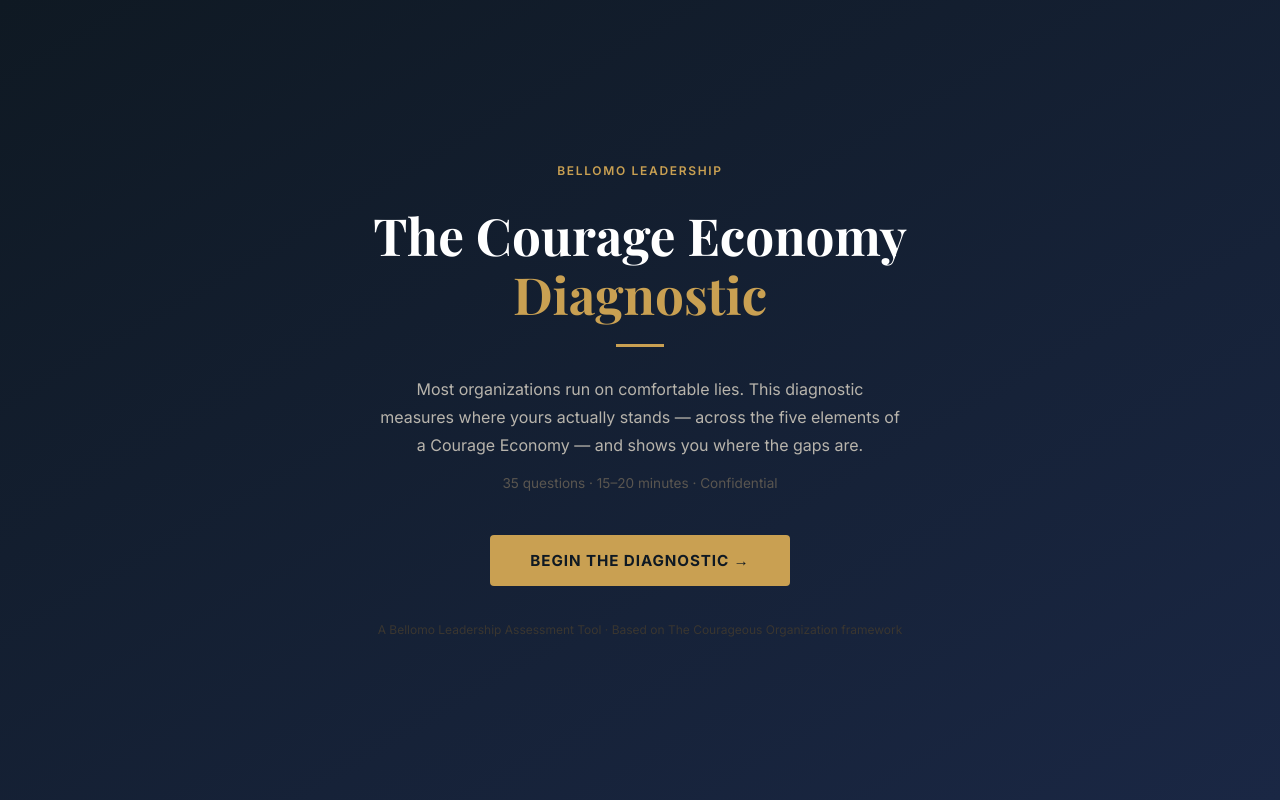
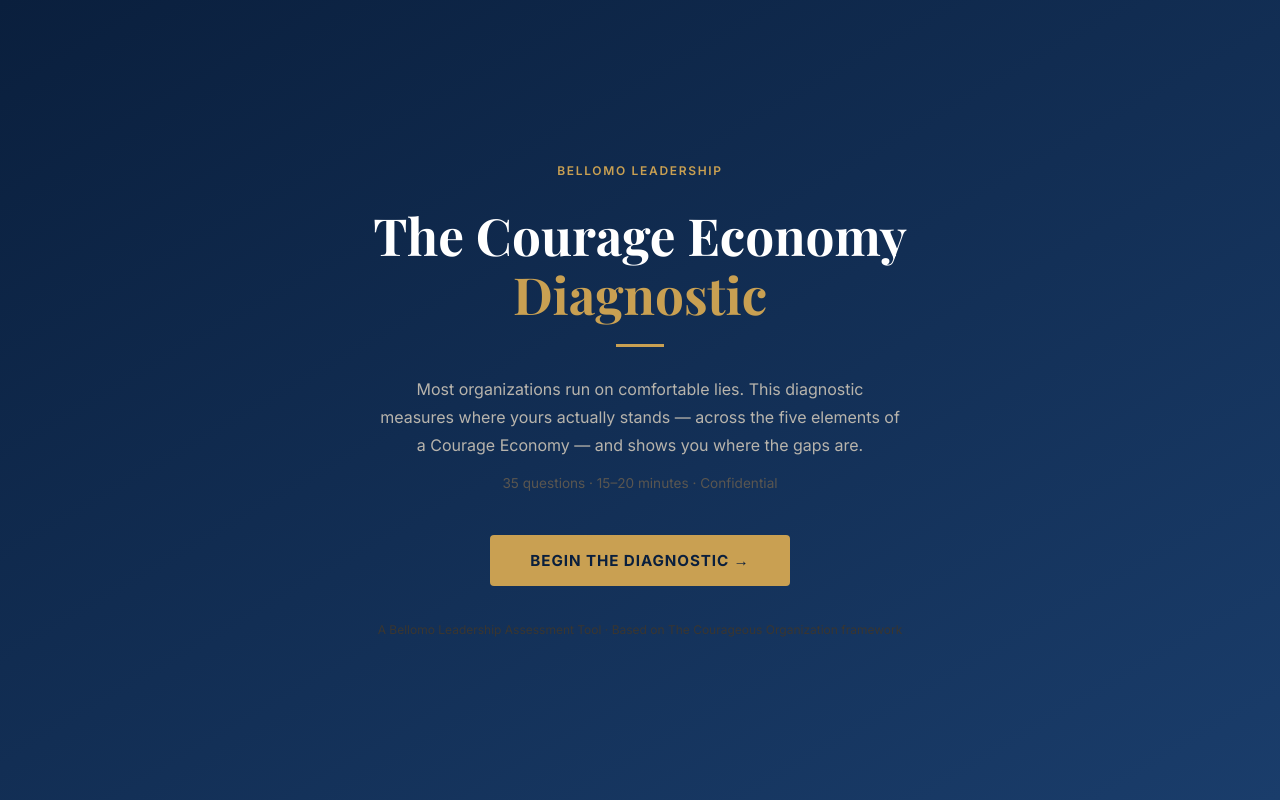
Before and after one commit to thane-eng/Courage-Diagnostic, a Next.js app in the folder courage-diagnostic/: page / in a window 1280 px wide. Built offline with nearby package versions, Linux system fonts and the light colour scheme.

Commit message:
Update index.js

```diff
--- a/courage-diagnostic/pages/index.js
+++ b/courage-diagnostic/pages/index.js
@@ -60,10 +60,10 @@
 function lieRisk(answers) {
   const avg = (elementScore(answers, 'Challenge') + elementScore(answers, 'Trust')) / 2;
   if (avg < 40) return { level: 'High',     color: '#c0392b', bg: 'rgba(192,57,43,0.12)' };
-  if (avg < 65) return { level: 'Moderate', color: '#e67e22', bg: 'rgba(230,126,34,0.12)' };
+  if (avg < 65) return { level: 'Moderate', color: '#c9a052', bg: 'rgba(201,160,82,0.12)' };
   return           { level: 'Low',      color: '#27ae60', bg: 'rgba(39,174,96,0.12)' };
 }
-function scoreColor(s) { return s < 45 ? '#c0392b' : s < 65 ? '#e67e22' : '#27ae60'; }
+function scoreColor(s) { return s < 45 ? '#c0392b' : s < 65 ? '#c9a052' : '#27ae60'; }
 function scoreLabel(s) {
   if (s < 40) return 'Critical'; if (s < 55) return 'At Risk';
   if (s < 70) return 'Developing'; if (s < 85) return 'Strong'; return 'Exceptional';
@@ -107,7 +107,7 @@
 
 // ── STYLES ─────────────────────────────────────────────────────────────────
 const S = {
-  page:       { minHeight: '100vh', background: '#0f1923', color: '#e8e4dc' },
+  page:       { minHeight: '100vh', background: '#0a1f3d', color: '#e8e4dc' },
   center:     { display: 'flex', flexDirection: 'column', alignItems: 'center', justifyContent: 'center', minHeight: '100vh', padding: '48px 24px' },
   wrap:       { maxWidth: '680px', width: '100%', margin: '0 auto' },
   wrapWide:   { maxWidth: '800px', width: '100%', margin: '0 auto', padding: '60px 24px' },
@@ -118,7 +118,7 @@
   gold:       { color: '#c9a052' },
   divider:    { width: '48px', height: '3px', background: '#c9a052', marginTop: '20px', marginBottom: '28px' },
   card:       { background: 'rgba(255,255,255,0.04)', border: '1px solid rgba(255,255,255,0.08)', borderRadius: '8px', padding: '28px' },
-  btnGold:    { background: '#c9a052', color: '#0f1923', border: 'none', padding: '16px 40px', fontSize: '0.95rem', fontWeight: 700, letterSpacing: '0.06em', textTransform: 'uppercase', cursor: 'pointer', borderRadius: '4px' },
+  btnGold:    { background: '#c9a052', color: '#0a1f3d', border: 'none', padding: '16px 40px', fontSize: '0.95rem', fontWeight: 700, letterSpacing: '0.06em', textTransform: 'uppercase', cursor: 'pointer', borderRadius: '4px' },
   btnOutline: { background: 'transparent', color: '#c9a052', border: '1px solid rgba(201,160,82,0.5)', padding: '12px 28px', fontSize: '0.85rem', fontWeight: 600, cursor: 'pointer', borderRadius: '4px', letterSpacing: '0.05em' },
   input:      { width: '100%', background: 'rgba(255,255,255,0.05)', border: '1px solid rgba(255,255,255,0.12)', borderRadius: '4px', padding: '14px 16px', color: '#e8e4dc', fontSize: '1rem', fontFamily: 'Inter, sans-serif' },
   label:      { display: 'block', marginBottom: '8px', fontSize: '0.8rem', fontWeight: 600, color: '#7a7670', textTransform: 'uppercase', letterSpacing: '0.1em' },
@@ -127,7 +127,7 @@
 // ── INTRO ──────────────────────────────────────────────────────────────────
 function Intro({ onStart }) {
   return (
-    <div style={{ ...S.page, background: 'linear-gradient(150deg,#0f1923 0%,#1a2744 100%)' }}>
+    <div style={{ ...S.page, background: 'linear-gradient(150deg,#0a1f3d 0%,#1a3d6b 100%)' }}>
       <div style={{ ...S.center, textAlign: 'center' }}>
         <div style={S.wrap}>
           <p style={{ ...S.eyebrow, marginBottom: '28px' }}>Bellomo Leadership</p>
@@ -231,7 +231,7 @@
                     background: sel ? '#c9a052' : 'transparent',
                     border: sel ? '2px solid #c9a052' : '2px solid rgba(255,255,255,0.18)',
                     display: 'flex', alignItems: 'center', justifyContent: 'center',
-                    fontSize: '0.72rem', color: sel ? '#0f1923' : '#6a6660', fontWeight: 700,
+                    fontSize: '0.72rem', color: sel ? '#0a1f3d' : '#6a6660', fontWeight: 700,
                   }}>{val}</span>
                   {label}
                 </button>
@@ -266,7 +266,7 @@
 function Results({ name, org, role, elScores, total, risk, onRetake }) {
   const c = scoreColor(total);
   return (
-    <div style={{ ...S.page, background: '#0a1018' }}>
+    <div style={{ ...S.page, background: '#071628' }}>
       <div style={S.wrapWide}>
 
         {/* header */}
@@ -333,7 +333,7 @@
         </div>
 
         {/* CTA */}
-        <div style={{ ...S.card, textAlign: 'center', background: 'linear-gradient(135deg,rgba(201,160,82,0.08),rgba(26,39,68,0.4))', borderColor: 'rgba(201,160,82,0.25)', marginBottom: '40px' }}>
+        <div style={{ ...S.card, textAlign: 'center', background: 'linear-gradient(135deg,rgba(201,160,82,0.1),rgba(10,31,61,0.6))', borderColor: 'rgba(201,160,82,0.25)', marginBottom: '40px' }}>
           <p style={{ ...S.eyebrow, marginBottom: '16px' }}>What comes next</p>
           <h2 style={{ ...S.h2, marginBottom: '14px' }}>Understanding the gaps is just the beginning.</h2>
           <div style={{ ...S.divider, margin: '14px auto 20px' }} />
```
